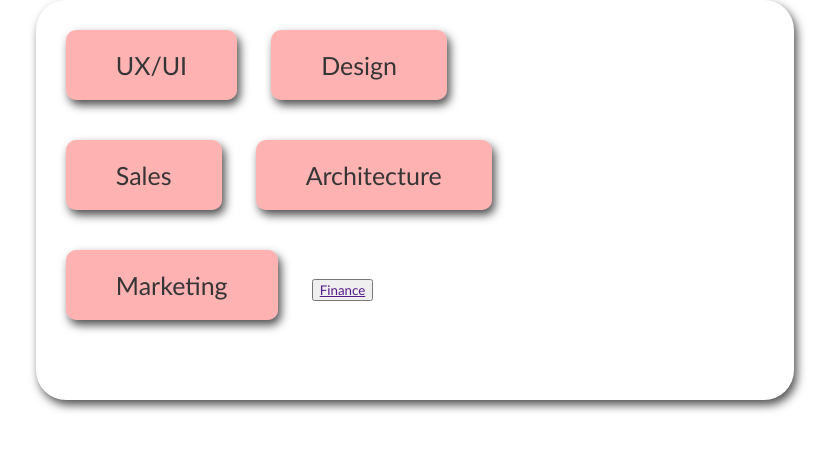
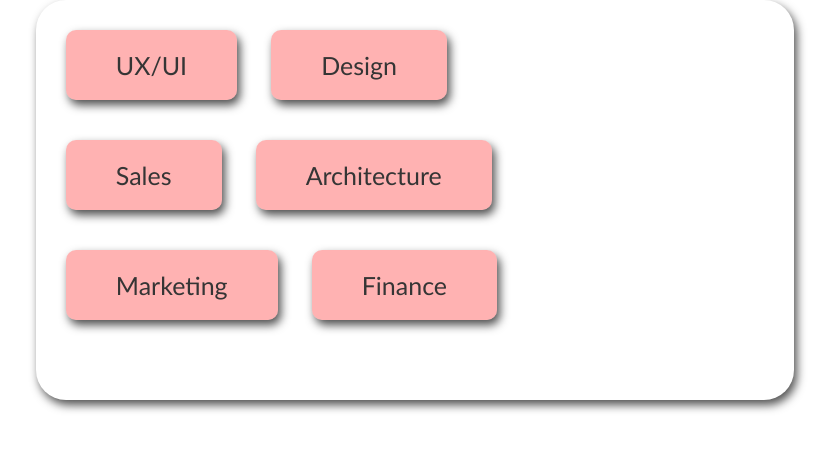
Before and after one commit to Angadbawankar/Web-scrapper-dev, a plain HTML site: page index.html in a window 1280 px wide. Shown: the part 303-754 px from the top of the page, without its empty margins (225-1060 px from the left). Drawn offline with Linux system fonts and the light colour scheme.

Commit message:
made of "finance" tab of third line

```diff
--- a/index.css
+++ b/index.css
@@ -314,3 +314,26 @@
 .marketing:hover{
     box-shadow: 3px 5px 10px red;
 }
+
+/* finance (class) */
+.finance{
+    padding: 20px 50px;
+    background-color: rgba(255, 0, 0, 0.3);
+    font-size: 20px;
+    border: none;
+    box-shadow: 3px 5px 10px rgba(0, 0, 0, 0.7);
+    border-radius: 10px;
+    transition: .6s;
+    cursor: pointer;
+}
+/* finance id */
+#finance{
+    color: rgb(53, 53, 53);
+    text-decoration: none;
+    font-size: 25px;
+    cursor: pointer;
+}
+/* finance on hover */
+.finance:hover{
+    box-shadow: 3px 5px 10px red;
+}
```
